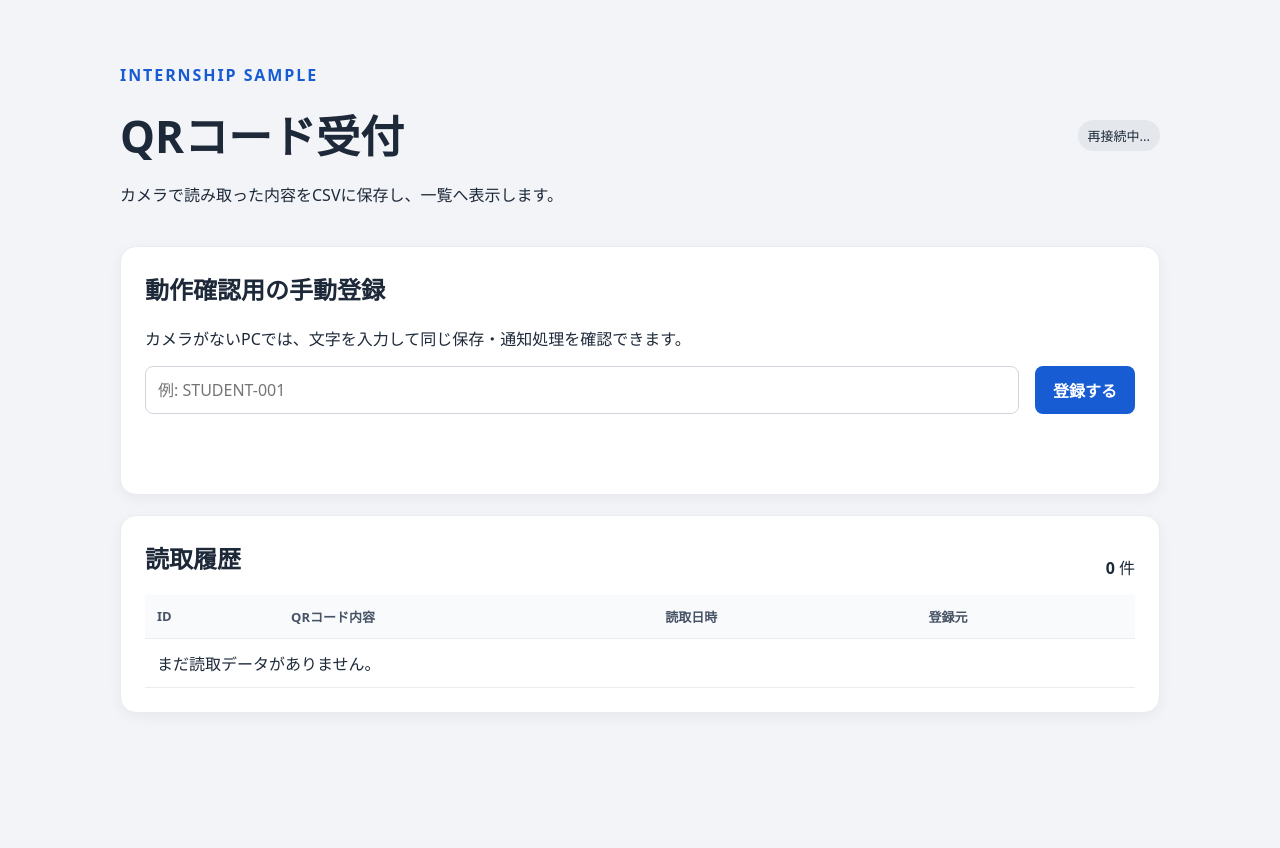
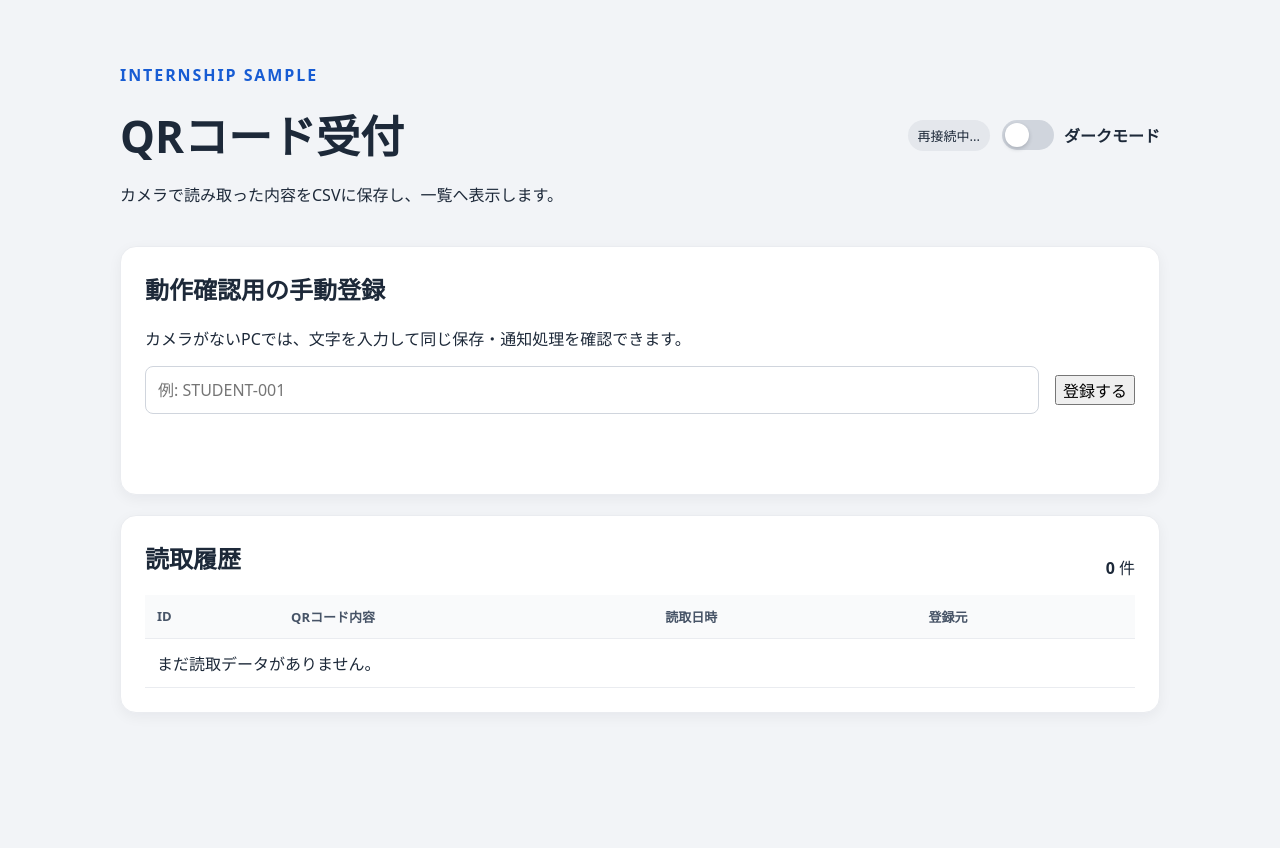
Before and after one commit to ruwseid/MSR-2026-Internship_GW-QRcode, a FastAPI app: page / in a window 1280 px wide. Before the commit the page ends 712 px from the top, so only its background shows below. Run offline with FastAPI, Linux system fonts and the light colour scheme; data that the repository does not hold is empty.

Commit message:
add darkmode

```diff
--- a/app/static/app.js
+++ b/app/static/app.js
@@ -5,46 +5,99 @@ const input = document.querySelector("#qr-text");
 const message = document.querySelector("#form-message");
 const status = document.querySelector("#connection-status");
 
-// 受け取った1件を一覧の先頭へ追加します。
+// ========================================
+// 読み取り履歴に1件追加
+// ========================================
+
 function addRow(record) {
   document.querySelector("#empty-row")?.remove();
+
   const row = document.createElement("tr");
 
-  // innerHTMLへ入力値を直接入れるとXSSの原因になるため、textContentを使います。
-  for (const value of [record.id, record.qr_text, record.read_at, record.source]) {
+  // 入力値をHTMLとして解釈させないため、textContentを使います。
+  for (const value of [
+    record.id,
+    record.qr_text,
+    record.read_at,
+    record.source
+  ]) {
     const cell = document.createElement("td");
     cell.textContent = value;
     row.appendChild(cell);
   }
+
   tbody.prepend(row);
-  count.textContent = String(Number(count.textContent) + 1);
+
+  count.textContent = String(
+    Number(count.textContent) + 1
+  );
 }
 
-// FastAPIのSSEエンドポイントへ常時接続し、新規データを待ちます。
+
+// ========================================
+// リアルタイム通信
+// ========================================
+
 const eventSource = new EventSource("/events");
+
 eventSource.onopen = () => {
   status.textContent = "リアルタイム接続済み";
   status.classList.add("connected");
 };
-eventSource.onmessage = (event) => addRow(JSON.parse(event.data));
+
+eventSource.onmessage = (event) => {
+  addRow(JSON.parse(event.data));
+};
+
 eventSource.onerror = () => {
   status.textContent = "再接続中...";
   status.classList.remove("connected");
 };
 
-// 手動登録フォームからJSONをPOSTします。登録結果自体はSSE経由で表へ届きます。
+
+// ========================================
+// 手動登録
+// ========================================
+
 form.addEventListener("submit", async (event) => {
   event.preventDefault();
+
   message.textContent = "登録しています...";
+
   const response = await fetch("/api/records", {
     method: "POST",
-    headers: { "Content-Type": "application/json" },
-    body: JSON.stringify({ qr_text: input.value }),
+    headers: {
+      "Content-Type": "application/json"
+    },
+    body: JSON.stringify({
+      qr_text: input.value
+    }),
   });
+
   if (!response.ok) {
-    message.textContent = "登録に失敗しました。入力内容を確認してください。";
+    message.textContent =
+      "登録に失敗しました。入力内容を確認してください。";
     return;
   }
+
   input.value = "";
   message.textContent = "登録しました。";
 });
+
+
+// ========================================
+// ダークモード切り替え
+// ========================================
+
+const themeToggle = document.querySelector("#theme-toggle");
+
+if (themeToggle) {
+  themeToggle.addEventListener("click", () => {
+    const isDark = document.body.classList.toggle("dark");
+
+    themeToggle.setAttribute(
+      "aria-checked",
+      String(isDark)
+    );
+  });
+}
--- a/app/static/style.css
+++ b/app/static/style.css
@@ -1,21 +1,362 @@
-:root { color-scheme: light; font-family: system-ui, -apple-system, "Segoe UI", sans-serif; color: #1d2939; background: #f2f4f7; }
-* { box-sizing: border-box; }
-body { margin: 0; }
-.container { width: min(100% - 32px, 1040px); margin: 48px auto; }
-header, .table-heading, form { display: flex; align-items: center; gap: 16px; }
-header { justify-content: space-between; margin-bottom: 24px; }
-h1 { margin: 4px 0; font-size: clamp(28px, 5vw, 44px); }
-h2 { margin-top: 0; }
-.eyebrow { color: #175cd3; font-weight: 700; letter-spacing: .12em; }
-.status, .source { border-radius: 999px; padding: 6px 10px; background: #e4e7ec; font-size: 13px; white-space: nowrap; }
-.status.connected { color: #027a48; background: #ecfdf3; }
-.card { background: white; border: 1px solid #eaecf0; border-radius: 16px; padding: 24px; margin-bottom: 20px; box-shadow: 0 4px 14px #1018280d; }
-input { flex: 1; min-width: 120px; border: 1px solid #d0d5dd; border-radius: 8px; padding: 12px; font: inherit; }
-button { border: 0; border-radius: 8px; padding: 12px 18px; color: white; background: #175cd3; font: inherit; font-weight: 700; cursor: pointer; }
-.table-heading { justify-content: space-between; }
-.table-wrap { overflow-x: auto; }
-table { width: 100%; border-collapse: collapse; }
-th, td { padding: 12px; text-align: left; border-bottom: 1px solid #eaecf0; }
-th { color: #475467; background: #f9fafb; font-size: 13px; }
-#form-message { min-height: 1.5em; color: #175cd3; }
-@media (max-width: 600px) { header, form { align-items: stretch; flex-direction: column; } .status { align-self: flex-start; } }
+/* ========================================
+   基本設定
+======================================== */
+
+:root {
+  color-scheme: light;
+
+  --text-color: #1d2939;
+  --background-color: #f2f4f7;
+
+  --card-color: #ffffff;
+  --border-color: #eaecf0;
+
+  --input-color: #ffffff;
+  --input-border-color: #d0d5dd;
+
+  --table-header-color: #f9fafb;
+  --table-text-color: #475467;
+
+  --button-color: #175cd3;
+
+  font-family: system-ui, -apple-system, "Segoe UI", sans-serif;
+}
+
+
+/* ========================================
+   ダークモード
+======================================== */
+
+body.dark {
+  color-scheme: dark;
+
+  --text-color: #f2f4f7;
+  --background-color: #101828;
+
+  --card-color: #1d2939;
+  --border-color: #344054;
+
+  --input-color: #101828;
+  --input-border-color: #475467;
+
+  --table-header-color: #344054;
+  --table-text-color: #d0d5dd;
+
+  --button-color: #2e90fa;
+}
+
+
+/* ========================================
+   共通
+======================================== */
+
+* {
+  box-sizing: border-box;
+}
+
+html,
+body {
+  margin: 0;
+  min-height: 100%;
+  color: var(--text-color);
+  background: var(--background-color);
+}
+
+html {
+  min-height: 100%;
+}
+
+body {
+  min-height: 100vh;
+}
+
+
+/* ========================================
+   レイアウト
+======================================== */
+
+.container {
+  width: min(100% - 32px, 1040px);
+  margin: 48px auto;
+}
+
+header,
+.table-heading,
+form {
+  display: flex;
+  align-items: center;
+  gap: 16px;
+}
+
+header {
+  justify-content: space-between;
+  margin-bottom: 24px;
+}
+
+.header-actions {
+  display: flex;
+  align-items: center;
+  gap: 12px;
+}
+
+
+/* ========================================
+   見出し
+======================================== */
+
+h1 {
+  margin: 4px 0;
+  font-size: clamp(28px, 5vw, 44px);
+}
+
+h2 {
+  margin-top: 0;
+}
+
+.eyebrow {
+  color: #175cd3;
+  font-weight: 700;
+  letter-spacing: 0.12em;
+}
+
+
+/* ========================================
+   ステータス・登録元
+======================================== */
+
+.status,
+.source {
+  border-radius: 999px;
+  padding: 6px 10px;
+  background: #e4e7ec;
+  color: #1d2939;
+  font-size: 13px;
+  white-space: nowrap;
+}
+
+
+.status.connected {
+  color: #027a48;
+  background: #ecfdf3;
+}
+
+
+/* ========================================
+   カード
+======================================== */
+
+.card {
+  background: var(--card-color);
+  border: 1px solid var(--border-color);
+  border-radius: 16px;
+  padding: 24px;
+  margin-bottom: 20px;
+
+  box-shadow: 0 4px 14px #1018280d;
+
+  transition:
+    background-color 0.3s,
+    border-color 0.3s;
+}
+
+
+/* ========================================
+   入力欄
+======================================== */
+
+input {
+  flex: 1;
+  min-width: 120px;
+
+  border: 1px solid var(--input-border-color);
+  border-radius: 8px;
+
+  padding: 12px;
+
+  font: inherit;
+
+  color: var(--text-color);
+  background: var(--input-color);
+}
+
+
+/* ========================================
+   ボタン
+======================================== */
+
+/* ========================================
+   ボタン
+======================================== */
+
+button {
+  font: inherit;
+  cursor: pointer;
+}
+
+
+/* ========================================
+   ダークモード トグルスイッチ
+======================================== */
+
+.theme-toggle {
+  display: inline-flex;
+  align-items: center;
+  gap: 10px;
+
+  border: 0;
+  padding: 0;
+
+  color: var(--text-color);
+  background: transparent;
+
+  font-weight: 700;
+}
+
+.theme-toggle:hover {
+  opacity: 1;
+}
+
+
+/* スイッチ本体 */
+
+.toggle-track {
+  position: relative;
+
+  display: inline-block;
+
+  width: 52px;
+  height: 30px;
+
+  border-radius: 999px;
+
+  background: #d0d5dd;
+
+  transition: background-color 0.25s;
+}
+
+
+/* 丸い部分 */
+
+.toggle-thumb {
+  position: absolute;
+
+  top: 3px;
+  left: 3px;
+
+  width: 24px;
+  height: 24px;
+
+  border-radius: 50%;
+
+  background: #ffffff;
+
+  box-shadow: 0 2px 4px #10182833;
+
+  transition: transform 0.25s;
+}
+
+
+/* ダークモードON */
+
+body.dark .toggle-track {
+  background: #175cd3;
+}
+
+body.dark .toggle-thumb {
+  transform: translateX(22px);
+}
+
+
+/* ========================================
+   スマホ対応
+======================================== */
+
+@media (max-width: 600px) {
+  header,
+  form {
+    align-items: stretch;
+    flex-direction: column;
+  }
+
+  .header-actions {
+    align-items: stretch;
+    flex-direction: column;
+  }
+
+  .status {
+    align-self: flex-start;
+  }
+
+  .theme-toggle {
+    align-self: flex-start;
+  }
+}
+
+
+
+/* ========================================
+   テーブル
+======================================== */
+
+.table-heading {
+  justify-content: space-between;
+}
+
+.table-wrap {
+  overflow-x: auto;
+}
+
+table {
+  width: 100%;
+  border-collapse: collapse;
+}
+
+th,
+td {
+  padding: 12px;
+  text-align: left;
+
+  border-bottom: 1px solid var(--border-color);
+}
+
+th {
+  color: var(--table-text-color);
+  background: var(--table-header-color);
+  font-size: 13px;
+}
+
+
+/* ========================================
+   メッセージ
+======================================== */
+
+#form-message {
+  min-height: 1.5em;
+  color: #175cd3;
+}
+
+
+/* ========================================
+   スマホ対応
+======================================== */
+
+@media (max-width: 600px) {
+  header,
+  form {
+    align-items: stretch;
+    flex-direction: column;
+  }
+
+  .header-actions {
+    align-items: stretch;
+    flex-direction: column;
+  }
+
+  .status {
+    align-self: flex-start;
+  }
+
+  #theme-toggle {
+    width: 100%;
+  }
+}
--- a/app/templates/index.html
+++ b/app/templates/index.html
@@ -6,51 +6,106 @@
   <title>QRコード受付</title>
   <link rel="stylesheet" href="{{ url_for('static', path='/style.css') }}">
 </head>
+
 <body>
   <main class="container">
+
     <header>
       <div>
         <p class="eyebrow">INTERNSHIP SAMPLE</p>
         <h1>QRコード受付</h1>
         <p>カメラで読み取った内容をCSVに保存し、一覧へ表示します。</p>
       </div>
+
+      <div class="header-actions">
         <span id="connection-status" class="status">接続中...</span>
+
+        <button
+          id="theme-toggle"
+          class="theme-toggle"
+          type="button"
+          role="switch"
+          aria-checked="false"
+          aria-label="ダークモード切り替え"
+        >
+          <span class="toggle-track">
+            <span class="toggle-thumb"></span>
+          </span>
+          <span class="toggle-label">ダークモード</span>
+        </button>
+
+      </div>
     </header>
+
 
     <section class="card">
       <h2>動作確認用の手動登録</h2>
-      <p>カメラがないPCでは、文字を入力して同じ保存・通知処理を確認できます。</p>
+
+      <p>
+        カメラがないPCでは、文字を入力して同じ保存・通知処理を確認できます。
+      </p>
+
       <form id="manual-form">
-        <input id="qr-text" name="qr_text" maxlength="500" required placeholder="例: STUDENT-001">
-        <button type="submit">登録する</button>
+        <input
+          id="qr-text"
+          name="qr_text"
+          maxlength="500"
+          required
+          placeholder="例: STUDENT-001"
+        >
+
+        <button type="submit">
+          登録する
+        </button>
       </form>
+
       <p id="form-message" aria-live="polite"></p>
     </section>
+
 
     <section class="card">
       <div class="table-heading">
         <h2>読取履歴</h2>
-        <span><strong id="record-count">{{ records|length }}</strong> 件</span>
+        <span>
+          <strong id="record-count">{{ records|length }}</strong> 件
+        </span>
       </div>
+
       <div class="table-wrap">
         <table>
-          <thead><tr><th>ID</th><th>QRコード内容</th><th>読取日時</th><th>登録元</th></tr></thead>
+          <thead>
+            <tr>
+              <th>ID</th>
+              <th>QRコード内容</th>
+              <th>読取日時</th>
+              <th>登録元</th>
+            </tr>
+          </thead>
+
           <tbody id="record-body">
             {% for record in records %}
               <tr>
                 <td>{{ record.id }}</td>
                 <td>{{ record.qr_text }}</td>
                 <td>{{ record.read_at }}</td>
-              <td><span class="source">{{ record.source }}</span></td>
+                <td>
+                  <span class="source">{{ record.source }}</span>
+                </td>
               </tr>
             {% else %}
-            <tr id="empty-row"><td colspan="4">まだ読取データがありません。</td></tr>
+              <tr id="empty-row">
+                <td colspan="4">
+                  まだ読取データがありません。
+                </td>
+              </tr>
             {% endfor %}
           </tbody>
         </table>
       </div>
     </section>
+
   </main>
+
   <script src="{{ url_for('static', path='/app.js') }}"></script>
 </body>
 </html>
```
Lines whose indentation alone changed are shown as unchanged.
